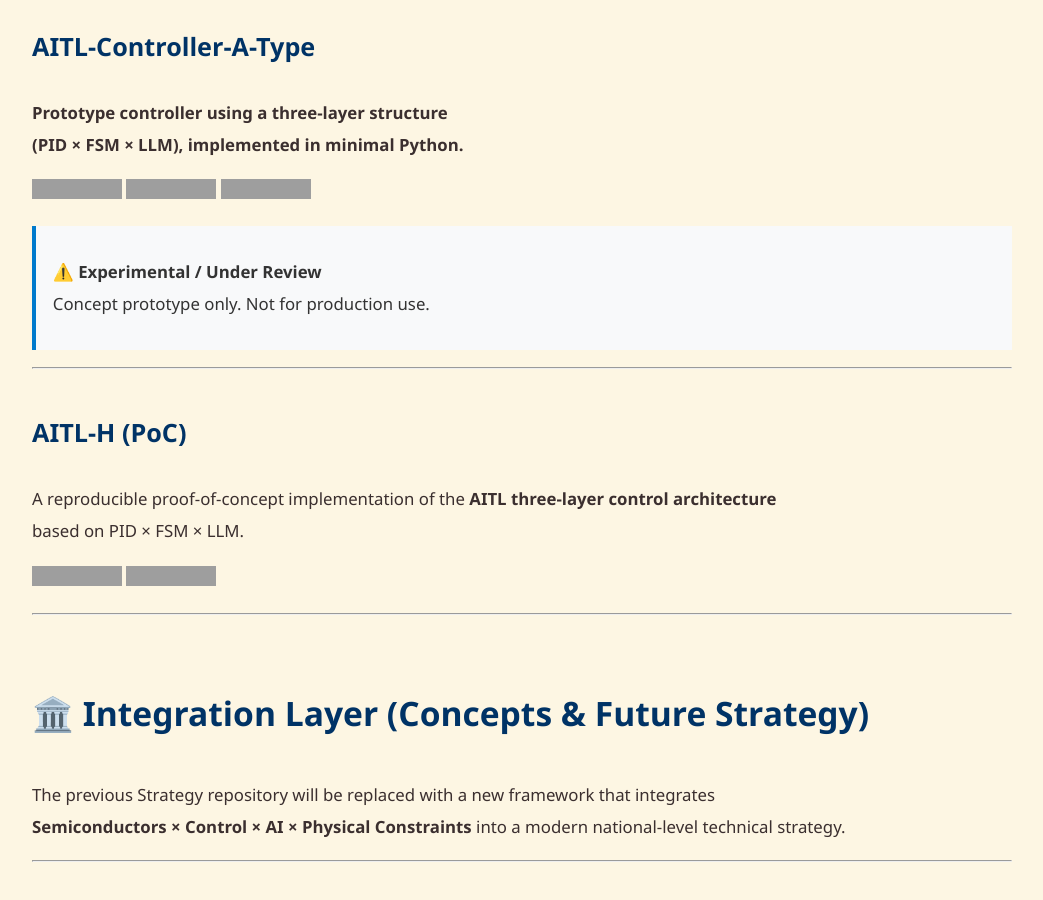
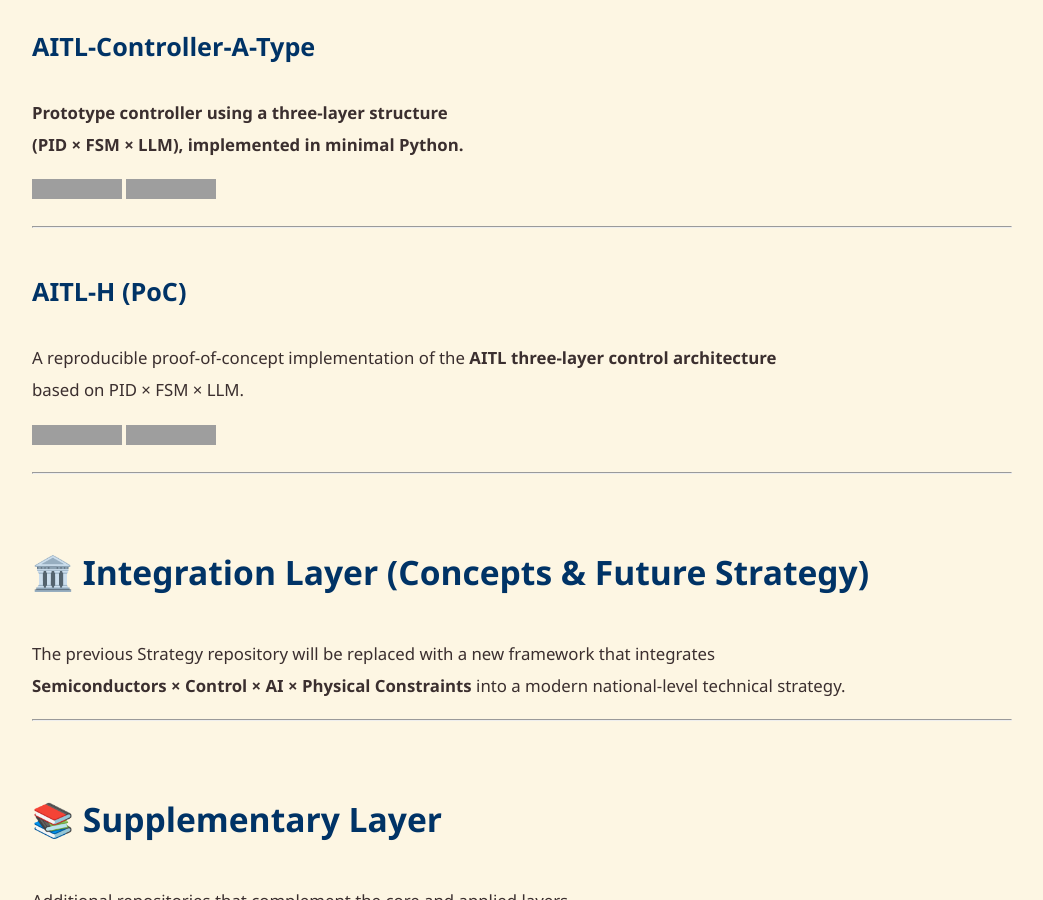
Before and after one commit to Samizo-AITL/Samizo-AITL.github.io, a Jekyll site: the page built from en/index.md, in a window 1280 px wide and 900 px high, scrolled down 2401 px. Shown: the whole window, without its empty margins (118-1161 px from the left). Built offline with Jekyll 4.4.1, drawn with Linux system fonts in a browser that asks for light colours; grey boxes are pictures that could not be loaded.

Commit message:
Update index.md

```diff
--- a/en/index.md
+++ b/en/index.md
@@ -85,10 +85,6 @@ AI-assisted adaptation, and HDL generation templates for SoC implementations.
 
 [![Site](https://img.shields.io/badge/View-Site-brightgreen?logo=github)](https://samizo-aitl.github.io/aitl-controlle-a-type)
 [![Repo](https://img.shields.io/badge/View-Repo-blue?logo=github)](https://github.com/Samizo-AITL/aitl-controller-a-type)
-![Status](https://img.shields.io/badge/Status-Under_Review-orange)
-
-> ⚠️ **Experimental / Under Review**
-> Concept prototype only. Not for production use.
 
 ---
 
```
